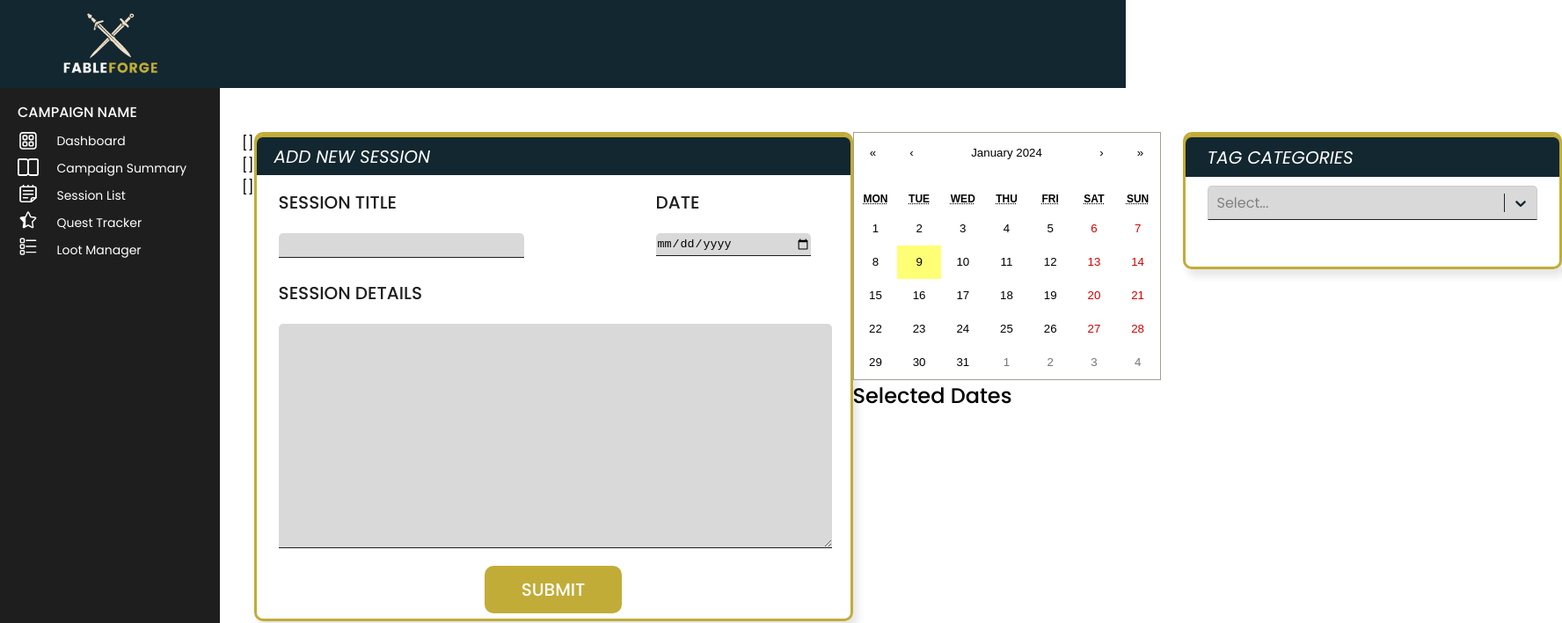
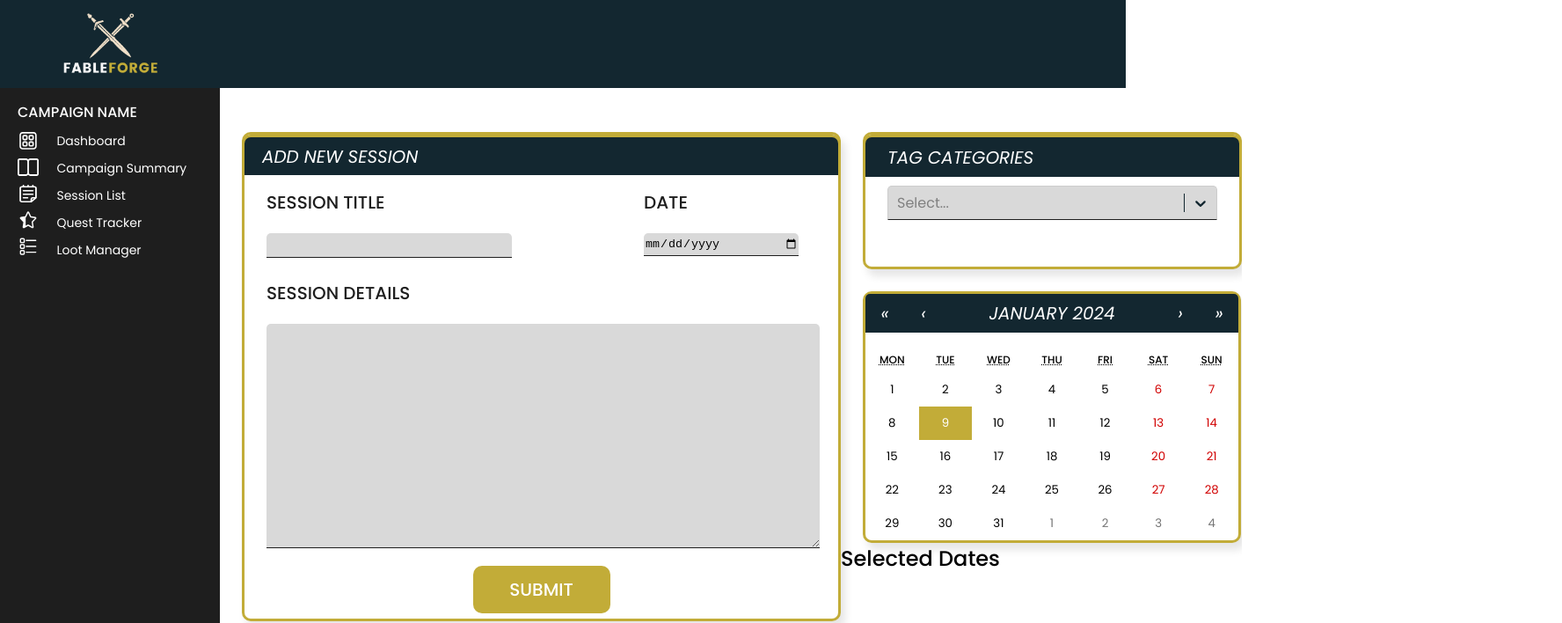
Before and after one commit to alliebourden/fableforge, a React (Vite) app: page /session-editor in a window 1280 px wide. Shown: the top 708 px of the page at 88% size, 1776 px wide, since content can reach past the window. Built offline with nearby package versions, Linux system fonts and the light colour scheme.

Commit message:
style - styled calendar css

```diff
--- a/src/App.css
+++ b/src/App.css
@@ -338,6 +338,181 @@
   flex-direction: column;
 }
 
+.react-calendar {
+  width: 430px;
+  max-width: 100%;
+  background: white;
+  border-radius: 10px;
+  border: 3px solid #c2ac38;
+  font-family: Poppins;
+  line-height: 1.125em;
+  margin-left: 25px;
+  margin-top: 25px;
+  box-shadow: rgba(0, 0, 0, 0.1) 5px 8px 10px 0px;
+}
+
+.react-calendar--doubleView {
+  width: 700px;
+}
+
+.react-calendar--doubleView .react-calendar__viewContainer {
+  display: flex;
+  margin: -0.5em;
+}
+
+.react-calendar--doubleView .react-calendar__viewContainer > * {
+  width: 50%;
+  margin: 0.5em;
+}
+
+.react-calendar,
+.react-calendar *,
+.react-calendar *:before,
+.react-calendar *:after {
+  -moz-box-sizing: border-box;
+  -webkit-box-sizing: border-box;
+  box-sizing: border-box;
+}
+
+.react-calendar button {
+  margin: 0;
+  border: 0;
+  outline: none;
+}
+
+.react-calendar button:enabled:hover {
+  cursor: pointer;
+}
+
+.react-calendar__navigation {
+  background-color: #132730;
+  display: flex;
+  height: 44px;
+  margin-bottom: 1em;
+  border-radius: 5px 5px 0 0;
+}
+
+.react-calendar__navigation button {
+  min-width: 44px;
+  background: none;
+  font-family: Poppins;
+  font-style: italic;
+  color: white;
+  text-transform: uppercase;
+  font-size: 20px;
+}
+
+.react-calendar__navigation button:disabled {
+  background-color: #f0f0f0;
+}
+
+.react-calendar__navigation button:enabled:hover {
+  color: #c2ac38;
+  transition: ease-in-out 0.3s;
+}
+
+.react-calendar__month-view__weekdays {
+  text-align: center;
+  text-transform: uppercase;
+  font: inherit;
+  font-size: 0.75em;
+  font-weight: bold;
+}
+
+.react-calendar__month-view__weekdays__weekday {
+  padding: 0.5em;
+}
+
+.react-calendar__month-view__weekNumbers .react-calendar__tile {
+  display: flex;
+  align-items: center;
+  justify-content: center;
+  font: inherit;
+  font-size: 0.75em;
+  font-weight: bold;
+}
+
+.react-calendar__month-view__days__day--weekend {
+  color: #d10000;
+}
+
+.react-calendar__month-view__days__day--neighboringMonth,
+.react-calendar__decade-view__years__year--neighboringDecade,
+.react-calendar__century-view__decades__decade--neighboringCentury {
+  color: #757575;
+}
+
+.react-calendar__year-view .react-calendar__tile,
+.react-calendar__decade-view .react-calendar__tile,
+.react-calendar__century-view .react-calendar__tile {
+  padding: 2em 0.5em;
+}
+
+.react-calendar__tile {
+  max-width: 100%;
+  padding: 10px 6.6667px;
+  background: none;
+  text-align: center;
+  line-height: 16px;
+  font: inherit;
+  font-size: 0.833em;
+}
+
+.react-calendar__tile:disabled {
+  background-color: #f0f0f0;
+  color: #ababab;
+}
+
+.react-calendar__month-view__days__day--neighboringMonth:disabled,
+.react-calendar__decade-view__years__year--neighboringDecade:disabled,
+.react-calendar__century-view__decades__decade--neighboringCentury:disabled {
+  color: #cdcdcd;
+}
+
+.react-calendar__tile:enabled:hover {
+  background-color: #e6e6e6;
+}
+
+.react-calendar__tile--now {
+  background: #c2ac38;
+  color: white;
+  transition: ease-in-out 0.3s;
+}
+
+.react-calendar__tile--now:enabled:hover {
+  background-color: #f0f0f0;
+  color: #ababab;
+  transition: ease-in-out 0.3s;
+}
+
+.react-calendar__tile--hasActive {
+  background: #132730;
+  color: white;
+  transition: ease-in-out 0.3s;
+}
+
+.react-calendar__tile--hasActive:enabled:hover {
+  background-color: #f0f0f0;
+  color: #ababab;
+  transition: ease-in-out 0.3s;
+}
+
+.react-calendar__tile--active {
+  background: #132730;
+  color: white;
+}
+
+.react-calendar__tile--active:enabled:hover {
+  background-color: #f0f0f0;
+  color: #ababab;
+  transition: ease-in-out 0.3s;
+}
+
+.react-calendar--selectRange .react-calendar__tile--hover {
+  background-color: #e6e6e6;
+  transition: ease-in-out 0.3s;
+}
+
 * {
   margin: 0;
 }
--- a/src/App.jsx
+++ b/src/App.jsx
@@ -19,7 +19,6 @@ const App = () => {
                 {children}
                 <SessionEditor />
                 <SessionList />
-                <Calendar />
               </Layout>
             )}
           </Route>
--- a/src/Routes.jsx
+++ b/src/Routes.jsx
@@ -3,7 +3,6 @@ import Dashboard from "./pages/Dashboard";
 import Layout from "./pages/Layout";
 import SessionEditor from "./components/SessionEditor";
 import SessionList from "./components/SessionList";
-import Calendar from "react-calendar";
 
 const router = createBrowserRouter([
   {
@@ -12,14 +11,6 @@ const router = createBrowserRouter([
     children: [
       { path: "/", element: <Dashboard /> },
       { path: "/campaign-summary", element: <div></div> },
-      {
-        path: "/calendar",
-        element: (
-          <div>
-            <Calendar />
-          </div>
-        ),
-      },
       { path: "/quest-tracker", element: <div></div> },
       { path: "/loot-manager", element: <div></div> },
       {
--- a/src/components/SessionEditor.jsx
+++ b/src/components/SessionEditor.jsx
@@ -4,7 +4,6 @@ import { useForm } from "react-hook-form";
 import { useContext } from "react";
 import { SessionContext } from "./SessionContext";
 import Calendar from "react-calendar";
-import "react-calendar/dist/Calendar.css";
 
 const categoryStyle = {
   container: {
@@ -113,14 +112,14 @@ const SessionEditor = () => {
   };
 
   const handleDateChange = (date) => {
-    setSelectedDates((prevDates) => [...prevDates, date]);
+    setSelectedDates([date]);
   };
 
   return (
     <div className="session-editor-content">
-      {JSON.stringify(sessions)}
+      {/* {JSON.stringify(sessions)}
       {JSON.stringify(selectedTags)}
-      {JSON.stringify(selectedDates)}
+      {JSON.stringify(selectedDates)} */}
       <form onSubmit={handleSubmit(onSubmit)} className="session-form">
         <div className="add-new-session">
           <p>Add New Session</p>
@@ -153,17 +152,7 @@ const SessionEditor = () => {
           </button>
         </div>
       </form>
-      <div className="session-calendar">
-        <Calendar onChange={handleDateChange} value={selectedDates} />
       <div>
-          <h2>Selected Dates</h2>
-          <ul>
-            {selectedDates.map((date, index) => (
-              <li key={index}>{date.toLocaleDateString()}</li>
-            ))}
-          </ul>
-        </div>
-      </div>
         <div style={categoryStyle.container}>
           <div style={categoryStyle.titleContainer}>
             <div style={categoryStyle.title}>TAG CATEGORIES</div>
@@ -230,6 +219,23 @@ const SessionEditor = () => {
             isMulti
           />
         </div>
+        <div className="session-calendar">
+          <Calendar
+            onChange={handleDateChange}
+            value={selectedDates}
+            selectRange={false}
+            onClickDay={(date) => handleDateChange(date)}
+          />
+          <div>
+            <h2>Selected Dates</h2>
+            <ul>
+              {selectedDates.map((date, index) => (
+                <li key={index}>{date.toLocaleDateString()}</li>
+              ))}
+            </ul>
+          </div>
+        </div>
+      </div>
     </div>
   );
 };
```
Lines whose indentation alone changed are shown as unchanged.
